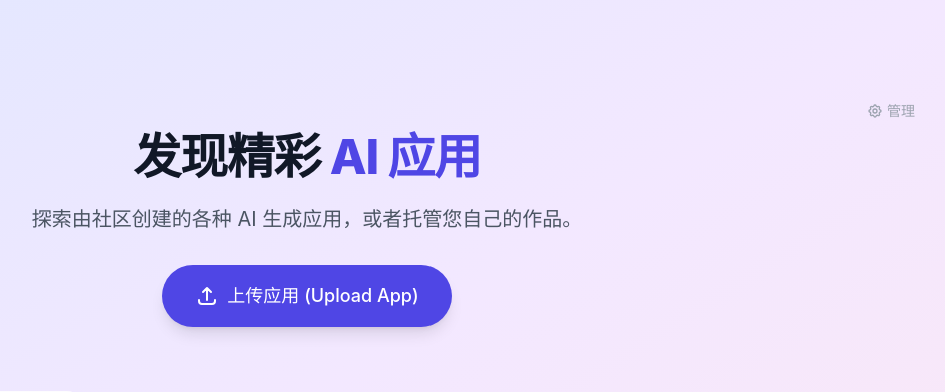
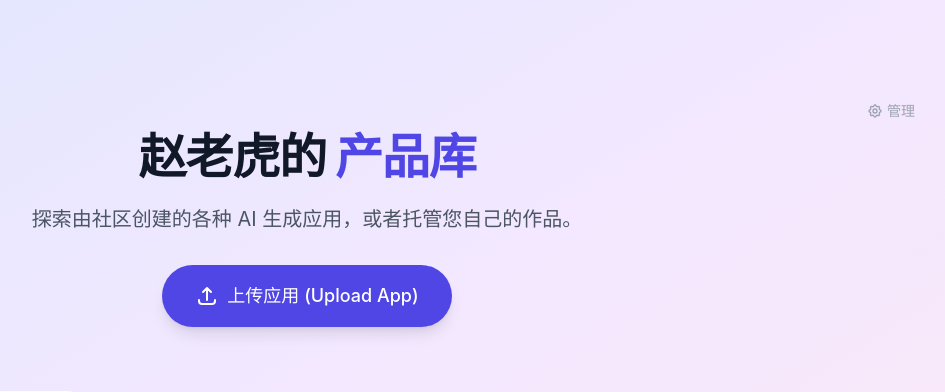
Before and after one commit to zhaoqz/AHost, a FastAPI app: page / in a window 1280 px wide. Shown: the top 392 px of the page, without its empty margins (333-1278 px from the left). Run offline with FastAPI, Linux system fonts and the light colour scheme; data comes from the database, SQL or seed files in the repository; some libraries are stand-ins or nearby versions.

Commit message:
优化文案

```diff
--- a/templates/index.html
+++ b/templates/index.html
@@ -4,7 +4,7 @@
 <script src="https://html2canvas.hertzen.com/dist/html2canvas.min.js"></script>
 {% endblock %}
 
-{% block title %}AI-App Host - 发现应用{% endblock %}
+{% block title %}赵老虎的产品库{% endblock %}
 
 {% block content %}
 <div class="container mx-auto px-4 py-12 relative">
@@ -25,7 +25,7 @@
     <!-- Hero Section -->
     <div class="text-center mb-16">
         <h1 class="text-5xl font-extrabold text-gray-900 mb-6 tracking-tight">
-            发现精彩 <span class="text-indigo-600">AI 应用</span>
+            赵老虎的 <span class="text-indigo-600">产品库</span>
         </h1>
         <p class="text-xl text-gray-600 mb-8 max-w-2xl mx-auto">
             探索由社区创建的各种 AI 生成应用，或者托管您自己的作品。
@@ -144,7 +144,7 @@
                     class="w-10 h-10 bg-white/10 backdrop-blur-md rounded-xl flex items-center justify-center border border-white/20">
                     <span class="text-white font-bold text-xl">A</span>
                 </div>
-                <span class="font-bold text-lg tracking-wide opacity-90">AI 应用平台</span>
+                <span class="font-bold text-lg tracking-wide opacity-90">赵老虎的产品库</span>
             </div>
             <span id="card-domain-top" class="text-white/40 text-sm font-medium tracking-wider"></span>
         </div>
```
Also changed, not shown: templates/showcase.html (+5 -5 lines).
